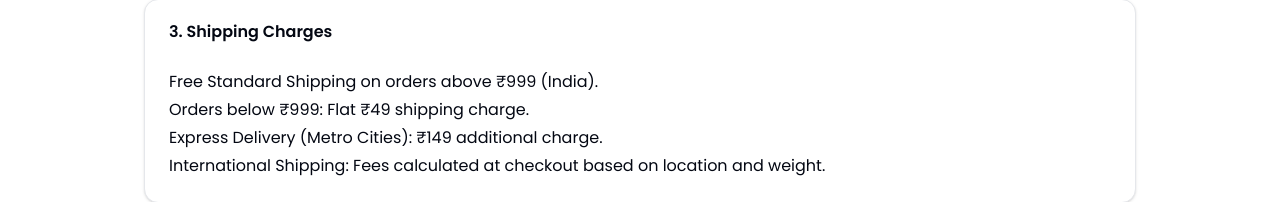
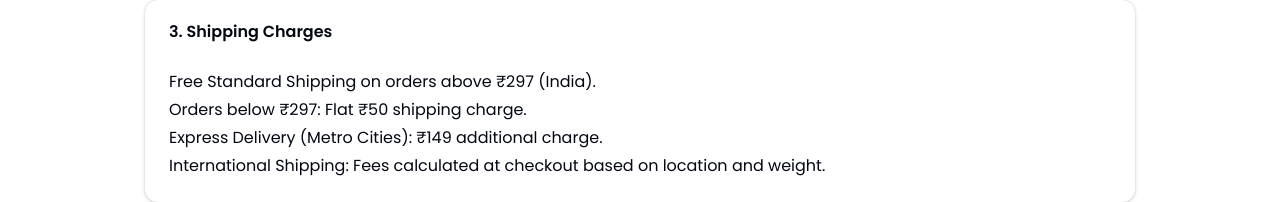
Before and after one commit to anonymouswhite07/bulkwala_frontend, a React (Vite) app: page /shipping-policy in a window 1280 px wide. Shown: the part 706-908 px from the top of the page. Built offline with nearby package versions, Linux system fonts and the light colour scheme; no server answers.

Commit message:
Update shipping policy and add free shipping notifications

```diff
--- a/src/pages/Cart.jsx
+++ b/src/pages/Cart.jsx
@@ -399,6 +399,16 @@ const Cart = () => {
               ₹{(shippingPrice || 0).toFixed(2)}
             </span>
           </div>
+          {itemsPrice < 279 && itemsPrice > 0 && (
+            <div className="text-xs sm:text-sm text-blue-600 italic">
+              Add ₹{(279 - itemsPrice).toFixed(2)} more to get FREE shipping!
+            </div>
+          )}
+          {itemsPrice >= 279 && itemsPrice > 0 && (
+            <div className="text-xs sm:text-sm text-green-600 font-medium">
+              🎉 Free shipping on this order!
+            </div>
+          )}
 
           {/* Show only one discount — priority: Coupon > Referral > Flash */}
           {discount > 0 ? (
--- a/src/pages/paymentPage.jsx
+++ b/src/pages/paymentPage.jsx
@@ -412,6 +412,16 @@ const PaymentPage = () => {
                 )}
               </span>
             </div>
+            {itemsPrice < 279 && itemsPrice > 0 && paymentMode !== "pickup" && (
+              <div className="text-xs sm:text-sm text-blue-600 italic">
+                Add ₹{(279 - itemsPrice).toFixed(2)} more to get FREE shipping!
+              </div>
+            )}
+            {itemsPrice >= 279 && itemsPrice > 0 && paymentMode !== "pickup" && (
+              <div className="text-xs sm:text-sm text-green-600 font-medium">
+                🎉 Free shipping on this order!
+              </div>
+            )}
 
             {/* ✅ Show only one discount type — priority: Coupon > Referral > Flash */}
             {cart?.discount > 0 ? (
--- a/src/requiredpages/ShipingPolicy.jsx
+++ b/src/requiredpages/ShipingPolicy.jsx
@@ -55,8 +55,8 @@ const ShippingPolicy = () => {
           <CardTitle>3. Shipping Charges</CardTitle>
         </CardHeader>
         <CardContent className="space-y-1">
-          <p>Free Standard Shipping on orders above ₹999 (India).</p>
-          <p>Orders below ₹999: Flat ₹49 shipping charge.</p>
+          <p>Free Standard Shipping on orders above ₹297 (India).</p>
+          <p>Orders below ₹297: Flat ₹50 shipping charge.</p>
           <p>Express Delivery (Metro Cities): ₹149 additional charge.</p>
           <p>
             International Shipping: Fees calculated at checkout based on
```
